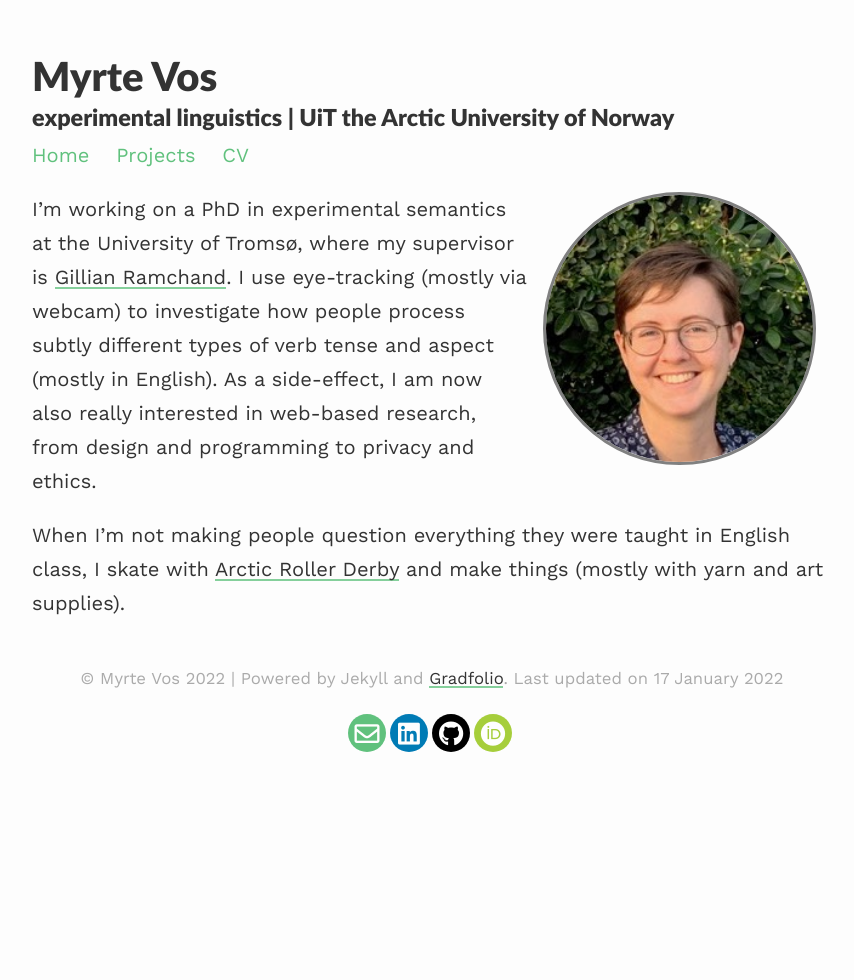
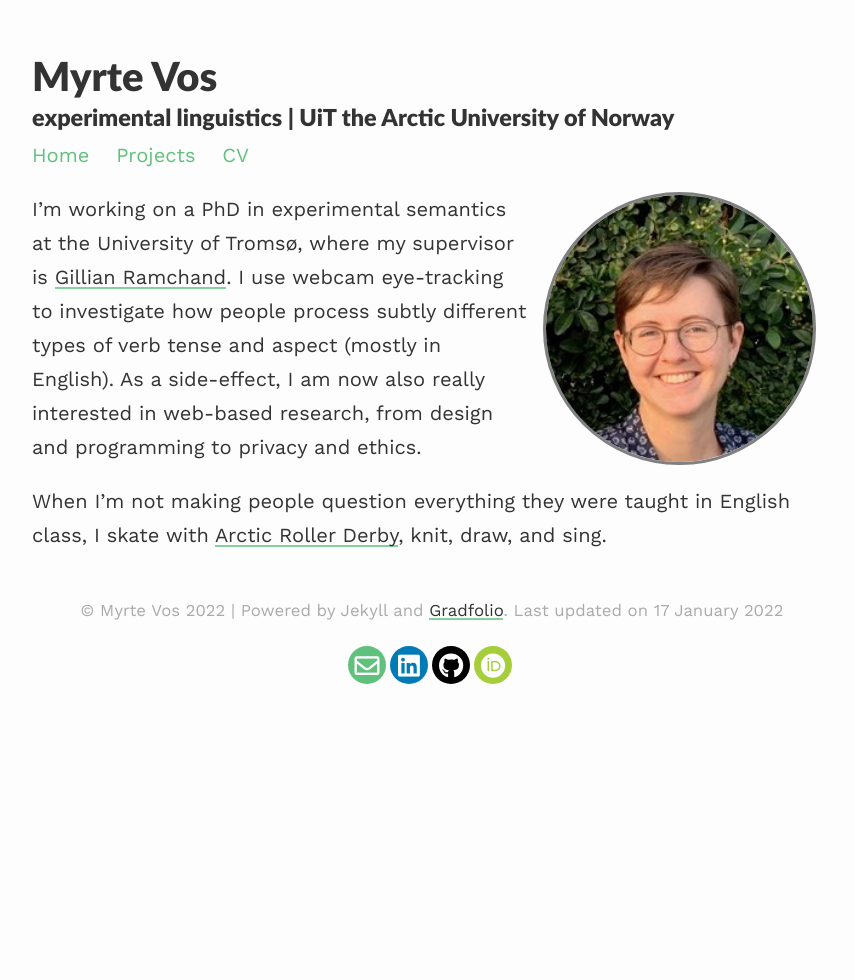
Before and after one commit to myrtevos/myrtevos.github.io, a Jekyll site: the page built from index.md, in a window 1280 px wide. Shown: the whole page, without its empty margins (208-1062 px from the left). Built offline with Jekyll 4.4.1, drawn with Linux system fonts in a browser that asks for light colours; nearby versions of some CDN libraries.

Commit message:
Update index.md

```diff
--- a/index.md
+++ b/index.md
@@ -7,7 +7,7 @@ profile:
 published: true
 ---
 
-I'm working on a PhD in experimental semantics at the University of Tromsø, where my supervisor is [Gillian Ramchand](https://gillianramchand.blog/){:target="_blank"}. I use eye-tracking (mostly via webcam) to investigate how people process subtly different types of verb tense and aspect (mostly in English).
+I'm working on a PhD in experimental semantics at the University of Tromsø, where my supervisor is [Gillian Ramchand](https://gillianramchand.blog/){:target="_blank"}. I use webcam eye-tracking to investigate how people process subtly different types of verb tense and aspect (mostly in English).
 As a side-effect, I am now also really interested in web-based research, from design and programming to privacy and ethics.
 
-When I'm not making people question everything they were taught in English class, I skate with [Arctic Roller Derby](https://www.instagram.com/arcticrollerderby/){:target="_blank"} and make things (mostly with yarn and art supplies).
+When I'm not making people question everything they were taught in English class, I skate with [Arctic Roller Derby](https://www.instagram.com/arcticrollerderby/){:target="_blank"}, knit, draw, and sing.
```
